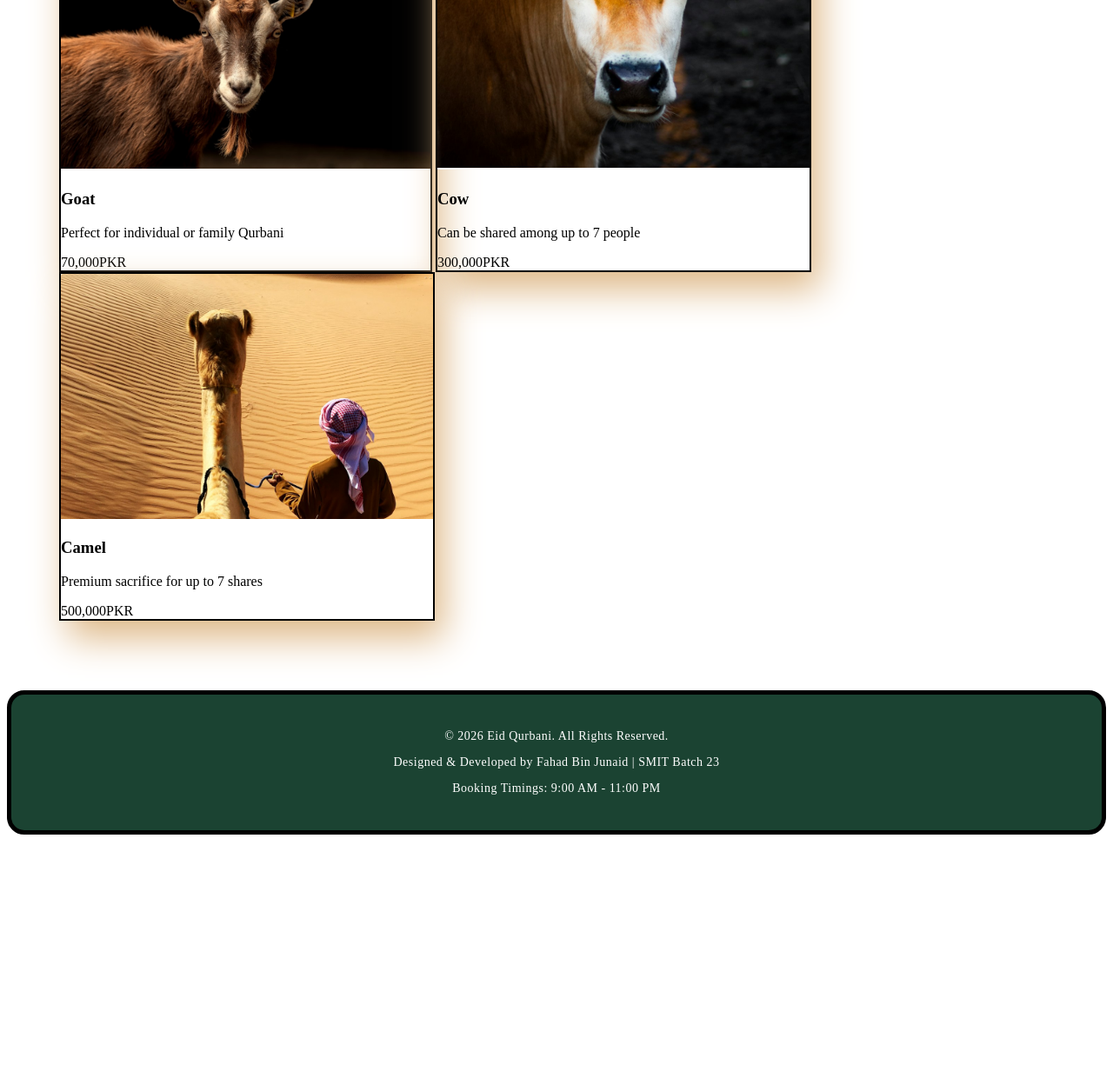
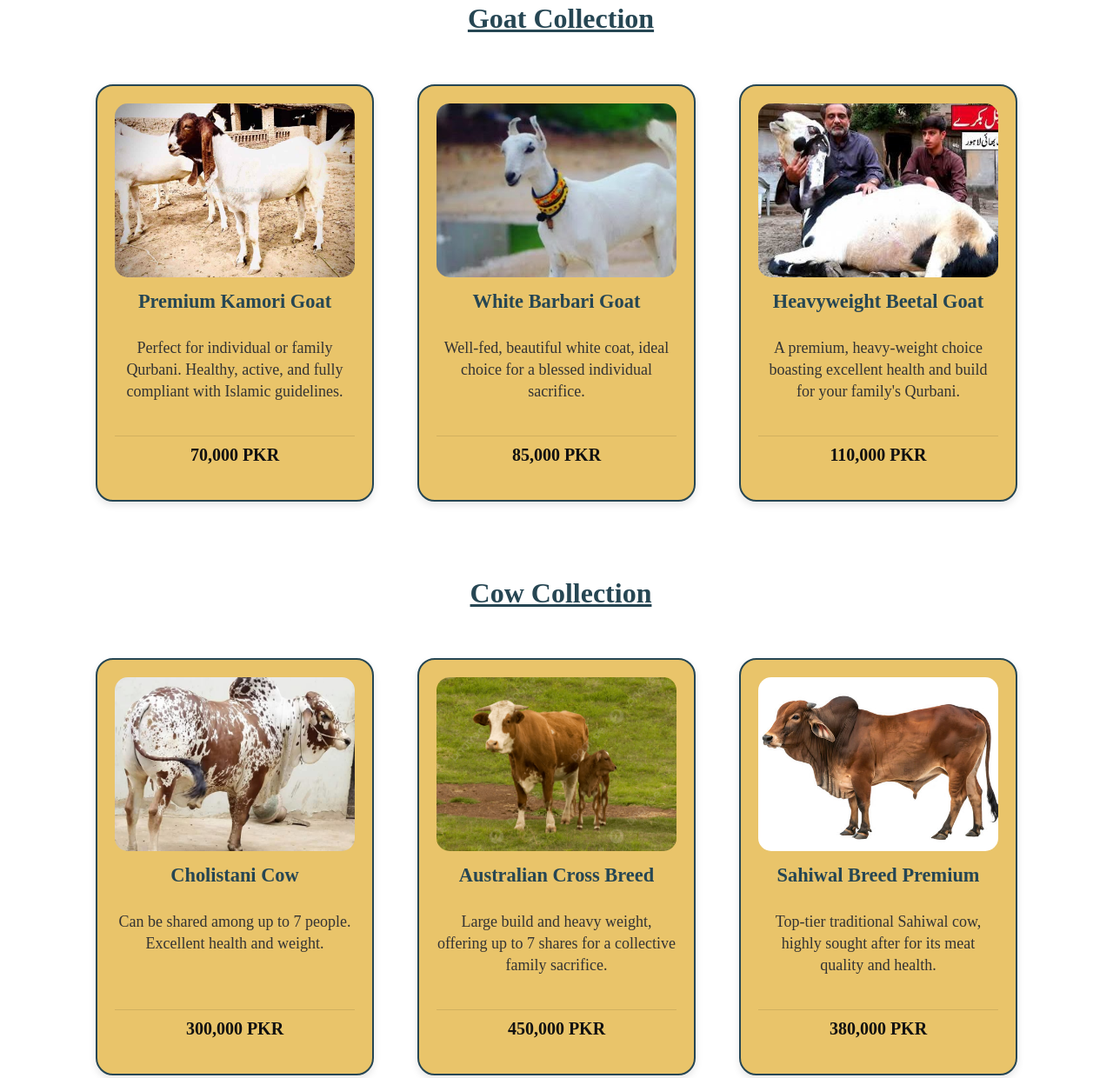
Before and after one commit to FahadBinJunaid/bakra-eid-website, a plain HTML site: page Gallery.html in a window 1280 px wide. Shown: the part 328-1568 px from the top of the page at 87% size. Before the commit the page ends 1296 px from the top, so only its background shows below. Drawn offline with Linux system fonts and the light colour scheme.

Commit message:
add Gallery

```diff
--- a/Gallery.html
+++ b/Gallery.html
@@ -1,11 +1,11 @@
-<!DOCTYPE html>
+<!doctype html>
 <html lang="en">
 
 <head>
-    <meta charset="UTF-8">
-    <meta name="viewport" content="width=device-width, initial-scale=1.0">
+    <meta charset="UTF-8" />
+    <meta name="viewport" content="width=device-width, initial-scale=1.0" />
     <title>Document</title>
-    <link rel="stylesheet" href="style.css">
+    <link rel="stylesheet" href="style.css" />
 </head>
 
 <body class="gallery-page">
@@ -17,32 +17,90 @@
             <li><a href="Donation.html">Donation</a></li>
         </ul>
     </nav>
-    <main class="galler-contanier">
-        <div class="gallery-text">
+
+    <main class="contanier">
+        <div class="gallery-header">
             <h1>Choose Your Qurbani Animal</h1>
-            <p>Select from our premium animals for your blessed sacrifice</p>
+            <p>Select from our premium animals for your blessed sacrifice.</p>
         </div>
-        <div class="main-card">
+        <div class="section-title">
+            <h2>Goat Collection</h2>
+        </div>
+        <div class="animal_types_contanier">
             <div class="card">
-            <img src="goat.png" alt="Goat">
-            <h3>Goat</h3>
-            <p>Perfect for individual or family Qurbani</p>
-            <div class="badge">70,000PKR</div>
+                <img class="animal_img" src="goat 1.jpg" alt="Premium Kamori Goat">
+                <h2 class="card-title">Premium Kamori Goat</h2>
+                <p class="card-desc">Perfect for individual or family Qurbani. Healthy, active, and fully compliant with
+                    Islamic guidelines.</p>
+                <h3 class="card-price">70,000 PKR</h3>
             </div>
             <div class="card">
-            <img src="cow.png" alt="Cow">
-            <h3>Cow</h3>
-            <p>Can be shared among up to 7 people</p>
-            <div class="badge">300,000PKR</div>
+                <img class="animal_img" src="goat2.jpg" alt="White Barbari Goat">
+                <h2 class="card-title">White Barbari Goat</h2>
+                <p class="card-desc">Well-fed, beautiful white coat, ideal choice for a blessed individual sacrifice.
+                </p>
+                <h3 class="card-price">85,000 PKR</h3>
             </div>
             <div class="card">
-            <img src="camel.png" alt="Camel">
-            <h3>Camel</h3>
-            <p>Premium sacrifice for up to 7 shares</p>
-            <div class="badge">500,000PKR</div>
+                <img class="animal_img" src="goat3.jpg" alt="Heavyweight Beetal Goat">
+                <h2 class="card-title">Heavyweight Beetal Goat</h2>
+                <p class="card-desc">A premium, heavy-weight choice boasting excellent health and build for your
+                    family's Qurbani.</p>
+                <h3 class="card-price">110,000 PKR</h3>
+            </div>
+        </div>
+        <div class="section-title">
+            <h2>Cow Collection</h2>
+        </div>
+        <div class="animal_types_contanier">
+            <div class="card">
+                <img class="animal_img" src="cow 1.jpeg" alt="Cholistani Cow">
+                <h2 class="card-title">Cholistani Cow</h2>
+                <p class="card-desc">Can be shared among up to 7 people. Excellent health and weight.</p>
+                <h3 class="card-price">300,000 PKR</h3>
+            </div>
+            <div class="card">
+                <img class="animal_img" src="cow 2.jpg" alt="Australian Cross Breed">
+                <h2 class="card-title">Australian Cross Breed</h2>
+                <p class="card-desc">Large build and heavy weight, offering up to 7 shares for a collective family
+                    sacrifice.</p>
+                <h3 class="card-price">450,000 PKR</h3>
+            </div>
+            <div class="card">
+                <img class="animal_img" src="cow 3.jpg" alt="Sahiwal Breed Premium">
+                <h2 class="card-title">Sahiwal Breed Premium</h2>
+                <p class="card-desc">Top-tier traditional Sahiwal cow, highly sought after for its meat quality and
+                    health.</p>
+                <h3 class="card-price">380,000 PKR</h3>
+            </div>
+        </div>
+        <div class="section-title">
+            <h2>Camel Collection</h2>
+        </div>
+        <div class="animal_types_contanier">
+            <div class="card">
+                <img class="animal_img" src="camel 1.jpg" alt="Desert Desi Camel">
+                <h2 class="card-title">Desert Desi Camel</h2>
+                <p class="card-desc">Premium sacrifice for up to 7 shares. Majestic build, fully ready for Eid.</p>
+                <h3 class="card-price">500,000 PKR</h3>
+            </div>
+            <div class="card">
+                <img class="animal_img" src="camel 2.webp" alt="White Barela Camel">
+                <h2 class="card-title">White Barela Camel</h2>
+                <p class="card-desc">A rare, premium white camel offering up to 7 shares. Ideal for a grand collective
+                    sacrifice.</p>
+                <h3 class="card-price">650,000 PKR</h3>
+            </div>
+            <div class="card">
+                <img class="animal_img" src="camel 3.webp" alt="Thari Mountain Camel">
+                <h2 class="card-title">Thari Mountain Camel</h2>
+                <p class="card-desc">Strong, sturdy, and exceptionally healthy mountain breed, perfect for fulfilling 7
+                    shares.</p>
+                <h3 class="card-price">580,000 PKR</h3>
             </div>
         </div>
     </main>
+
     <footer class="gallery">
         <p>© 2026 Eid Qurbani. All Rights Reserved.</p>
         <p>Designed & Developed by Fahad Bin Junaid | SMIT Batch 23</p>
--- a/style.css
+++ b/style.css
@@ -164,51 +164,104 @@
     margin: 5px 0;
 }
 
-.gallery-text{
+/* gallery */
+.contanier {
+    display: flex;
+    flex-direction: column;
+    align-items: center;
+    gap: 40px;
+    margin: 40px auto;
+    padding: 0 20px;
+    max-width: 1200px;
+}
+
+.gallery-header {
     text-align: center;
+    margin-bottom: 20px;
 }
-.main-card {
-    margin: 20px;
-    padding: 40px;
+
+
+.animal_types_contanier {
+    display: flex;
+    flex-wrap: wrap;
+    justify-content: center;
     gap: 50px;
+    width: 100%;
 }
 
 
 .card {
-    border: 2px solid black;
-    box-shadow: 10px 20px 40px burlywood;
-    display: inline-block;
-    transition: 0.3ms;
-}
-.card:hover {
-    transform: scale(1.06);
-}
-.gallery-text h1 {
-    font-size: 36px;
-    font-weight: 700;
-    color: #1B4332;
-    margin-bottom: 12px;
+    border: 2px solid #264653;
+    display: flex;
+    flex-direction: column;
+    align-items: center;
+    padding: 20px;
+    border-radius: 20px;
+    width: 100%;
+    max-width: 320px;
+    min-height: 480px;
+    background-color: #E9C46A;
+    box-sizing: border-box;
+    text-align: center;
+    justify-content: space-between;
+    box-shadow: 0 4px 8px rgba(0,0,0,0.1);
+    transition: transform 0.3s ease, box-shadow 0.3s ease;
 }
 
 
-
-.gallery {
-     background-color: #1B4332;
-    color: #ffffff;
-    text-align: center;
-    padding: 30px 20px;
-    font-size: 14px;
-    letter-spacing: 0.5px;
-    line-height: 1.8;
-    margin-top: 40px;
-    border-radius: 20px;
-    border: 5px solid black;
+.animal_img {
+    width: 100%;
+    height: 200px;
+    object-fit: cover;
+    border-radius: 15px;
 }
 
-.gallery p  {
-    margin: 5px 0;
+
+.card-title {
+    font-size: 1.4rem;
+    color: #264653;
+    margin: 15px 0 10px 0;
+    font-weight: bold;
 }
 
+.card-desc {
+    font-size: 18px;
+    color: #333;
+    line-height: 1.4;
+    margin-bottom: 15px;
+
+}
+
+.card-price {
+    font-size: 1.25rem;
+    font-weight: bold;
+    color: #111;
+    margin-top: auto;
+    border-top: 1px solid rgba(0,0,0,0.1);
+    width: 100%;
+    padding-top: 10px;
+}
+
+.card:hover {
+    transform: scale(1.06);
+    cursor: pointer;
+}
+.section-title {
+    display: flex;
+    justify-content: center;
+    align-items: center;
+    width: 100%;
+    margin-top: 20px;
+    margin-bottom: -10px;
+    padding-left: 10px;
+}
+
+.section-title h2 {
+    font-size: 2rem;
+    color: #264653;
+    position: relative;
+    text-decoration: underline;
+}
 
  /* donation */
 
```
Also changed, not shown: camel 1.jpg (added), camel 2.webp (added), camel 3.webp (added), camel.png (deleted), cow 1.jpeg (added), cow 2.jpg (added), cow 3.jpg (added), cow.png (deleted), goat 1.jpg (added), goat.png (deleted), goat2.jpg (added), goat3.jpg (added). Lines whose indentation alone changed are shown as unchanged.
